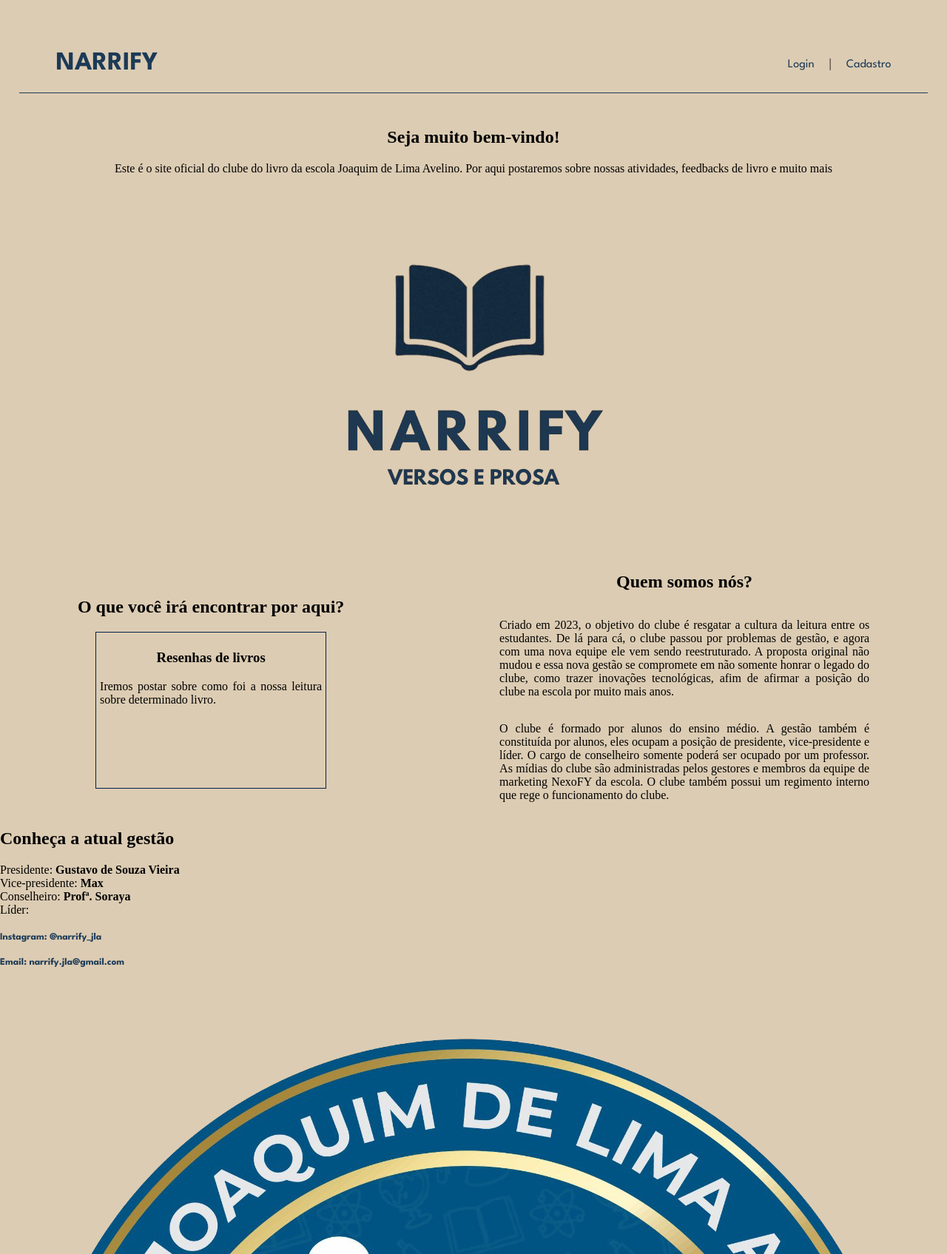
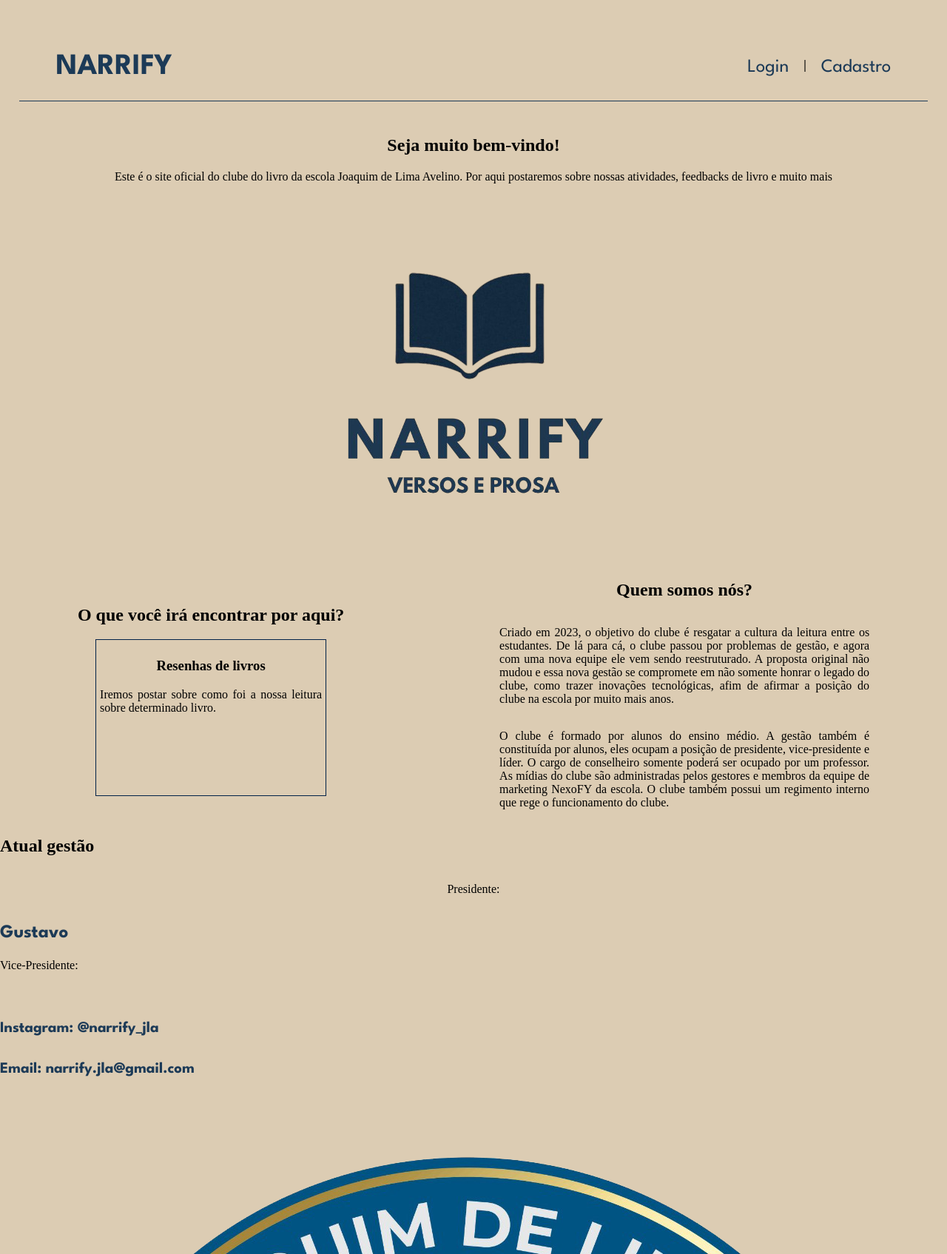
Before and after one commit to Azazel-Admetus/clube_do_livro-JLA, a PHP site: page /html/index.html in a window 1280 px wide. Shown: the top 1695 px of the page at 74% size. Run offline with PHP 8.4, Linux system fonts and the light colour scheme; some web fonts are replaced.

Commit message:
eu comecei a estilizar a seção dos admins no index

```diff
--- a/css/index.css
+++ b/css/index.css
@@ -47,7 +47,7 @@
     font-weight: 700;
     font-style: normal;
     color: var(--color-secondary);
-    font-size: 35px;
+    font-size: 40px;
 
 }
 
@@ -55,6 +55,7 @@
     font-family: var(--fontemain);
     text-decoration: none;
     color: var(--color-secondary);
+    font-size: 25px;
 }
 
 a:hover {
@@ -118,3 +119,18 @@
     flex-wrap: wrap;
 }
 /* estilizando a secao dos admnins */
+#admin{
+    display: flex;
+    flex-direction: column;
+}
+#admin p {
+    display: flex;
+    flex-direction: row;
+    justify-content: center;
+    align-items: center;
+    text-align: center;
+    justify-items: center;
+}
+span{
+    font-weight: bold;
+}
--- a/html/index.html
+++ b/html/index.html
@@ -3,13 +3,14 @@
 <head>
     <meta charset="UTF-8">
     <meta name="viewport" content="width=device-width, initial-scale=1.0">
-    <link rel="stylesheet" href="../css/index.css">
+    <link rel="stylesheet" href="../css/index.css?v=1.0">
     <title>Narrify - Versos e Prosa</title>
 </head>
 <body>
     <main>
         <header>
-            <h1>NARRIFY</h1>
+            <h1>NARRIFY
+            </h1>
             <nav>
                 <ul>
                     <li>
@@ -44,14 +45,15 @@
                 <p class="texto">O clube é formado por alunos do ensino médio. A gestão também é constituída por alunos, eles ocupam a posição de presidente, vice-presidente e líder. O cargo de conselheiro somente poderá ser ocupado por um professor. As mídias do clube são administradas pelos gestores e membros da equipe de marketing NexoFY da escola. O clube também possui um regimento interno que rege o funcionamento do clube. </p>
             </section>
         </div>
+        <section id="admin">
+            <h2 class="titulo"> Atual gestão</h2>
+            <p class="texto">
+                <label for="presidente">Presidente:</label>
+                <a href="https://www.instagram.com/azazel_admetus/">
+                    <h5 id="presidente">Gustavo</h5>
+                </a>
+                <label for="vice">Vice-Presidente:</label>
 
-        <section id="admin">
-            <h2 class="titulo">Conheça a atual gestão</h2>
-            <p class="texto">
-                Presidente: <strong>Gustavo de Souza Vieira</strong><br>
-                Vice-presidente: <strong>Max</strong><br>
-                Conselheiro: <strong>Profª. Soraya</strong><br>
-                Líder:
             </p>
         </section>
 
--- a/php/cadastro.php
+++ b/php/cadastro.php
@@ -1,5 +1,4 @@
 <?php
-
 require_once 'conn.php';
 if($_SERVER['REQUEST_METHOD'] == 'POST') {
     $nome = trim(strip_tags($_POST['nome']));
```
